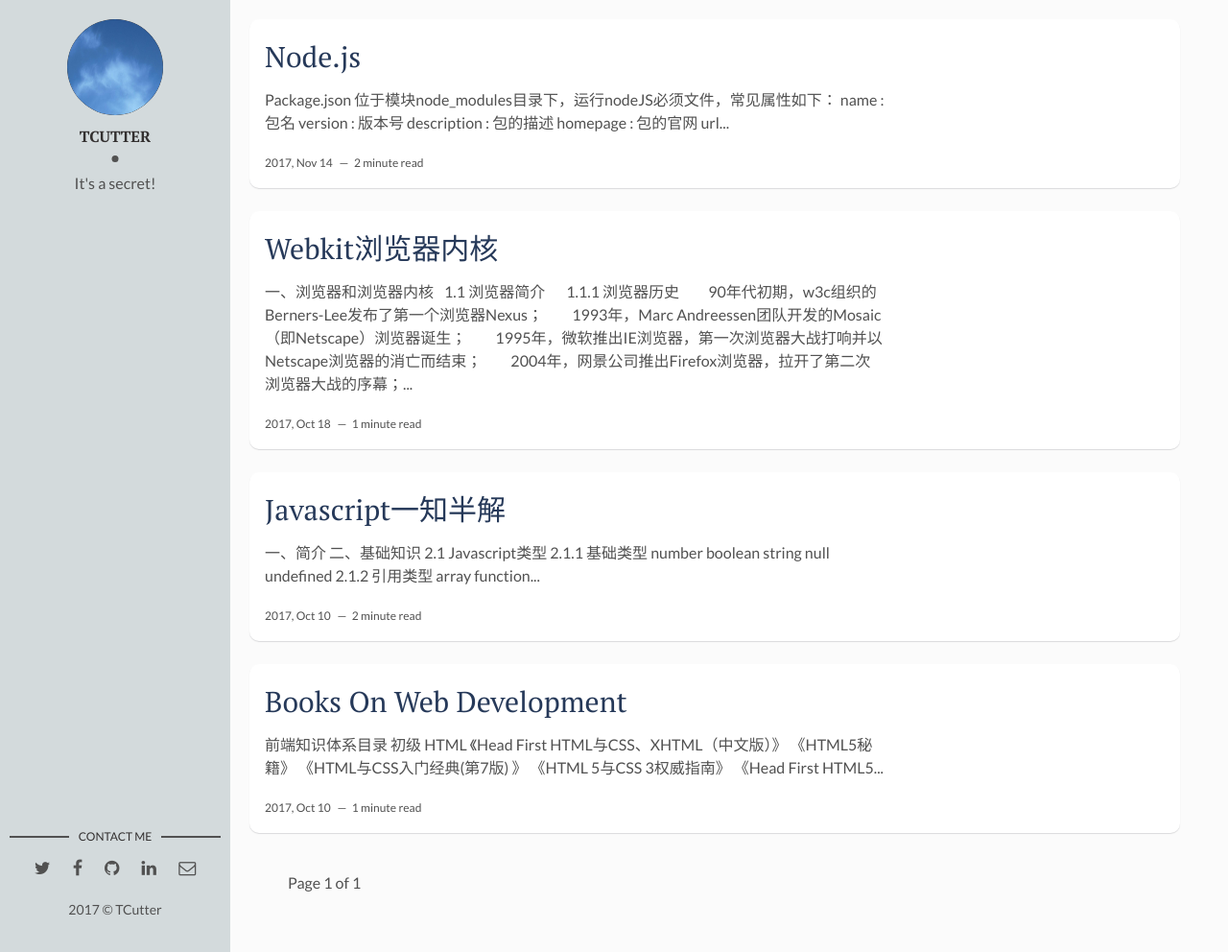
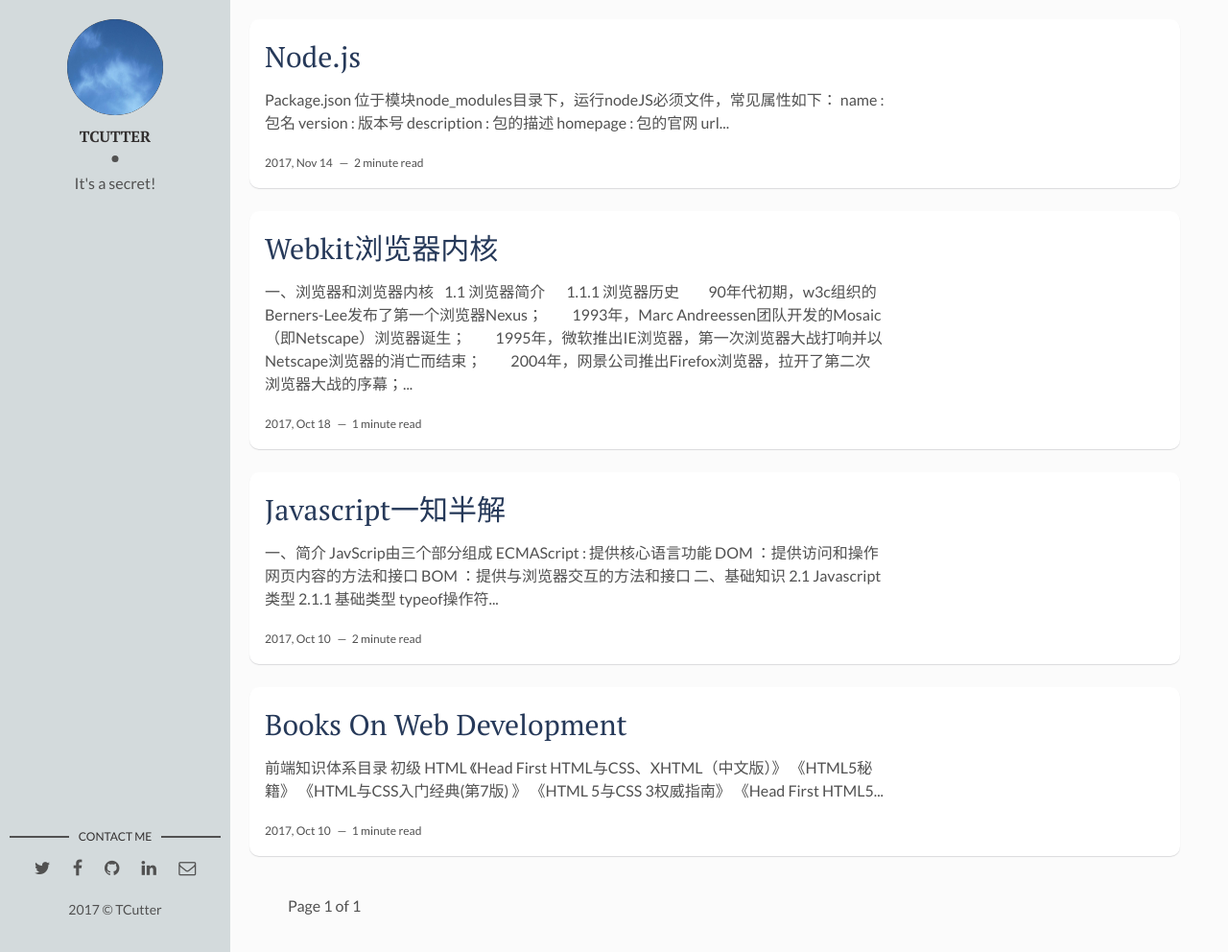
Before and after one commit to TCutter/TCutter.github.io, a Jekyll site: the page built from index.html, in a window 1280 px wide and 992 px high. Shown: the whole window at 96% size. Built offline with Jekyll 4.4.1, drawn with Linux system fonts in a browser that asks for light colours; the list of posts is cut into pages by our own code; part of the change alters nothing that is shown.

Commit message:
JavaScript基本类型变量

`````diff
--- a/_posts/2017-10-10-Javascript一知半解.markdown
+++ b/_posts/2017-10-10-Javascript一知半解.markdown
@@ -11,19 +11,77 @@ tags:
 ---
 
 ## 一、简介
+JavScrip由三个部分组成
+- ECMAScript : 提供核心语言功能
+- DOM ：提供访问和操作网页内容的方法和接口
+- BOM ：提供与浏览器交互的方法和接口
+
 ## 二、基础知识
 ### 2.1  Javascript类型
 #### 2.1.1  基础类型
-1. number
-2. boolean
-3. string
-4. null
-5. undefined
+1. typeof操作符
+```
+var a = 'undefined';
+var b = null;
+
+ console.log(typeof(a)); //'undefined'
+ console.log(typeof(b)); //'object'
+ console.log(typeof NaN); //'number'
+```
+
+2. number
+	- parseInt :
+	```
+	parseInt(0.7);	//0
+	parseInt(-1.7); //-1
+	parseInt(1.7); //1
+	parseInt('blue123'); //123
+	parseInt('blue'); //NaN
+	```
+	- 数值范围 :
+	超过数值范围的数被自动保存为Infinity值，如果是正数则为Infinity；负数则为-Infinity。
+	方法isFinity(); //是否是有穷数
+	- NaN :
+	任何数除以0都会返回NaN
+	```
+	/*isNaN()会尝试将参数转换成数值，若不能转换成数值，则返回true*/
+	console.log(NaN == NaN); //false;
+	console.log(isNaN(NaN)); //true;
+	console.log(isNaN('blue123')); //true;
+	```
+
+3. boolean
+
+数据类型 | true | false
+- | :-: | -:
+String | 任何非空字符串 | ''和'   '
+Number | 任何非零数字值（包括Infinity和-Infinity）| 0和NaN
+Object | 任何对象 | null
+Undefined | \ | undefined
+
+4. string
+- 字符字面量
+
+子面量 | 含义
+- | :-: | -:
+\r | 回车：回到当前行的最左边
+\n | 换行
+\' | 单引号
+\" | 双引号
+5. null
+6. undefined
 
 #### 2.1.2  引用类型
 1. array
 2. function
 3. Object
+
+属性和方法
+- Constructor : 保存着用于创建当前对象的函数
+
+- hasOwnProperty(propertyName) : 检查给定的属性在当前对象实例中（而不是在实例的原型中）
+
+- isPropertyOf(object):用于检查传入的对象是否是另一个对象的原型
 
 ### 2.2  原型和原型链
 
@@ -127,6 +185,8 @@ People.language = "Chineses";
 ````
 [如何在Javascript中创建静态变量](https://stackoverflow.com/questions/1535631/static-variables-in-javascript)
 
+9. [继承](https://johnresig.com/blog/simple-javascript-inheritance/)
+
 ## 八、编程规范
 1. eval()函数只用来解8.8.析序列化串
 ```
`````
